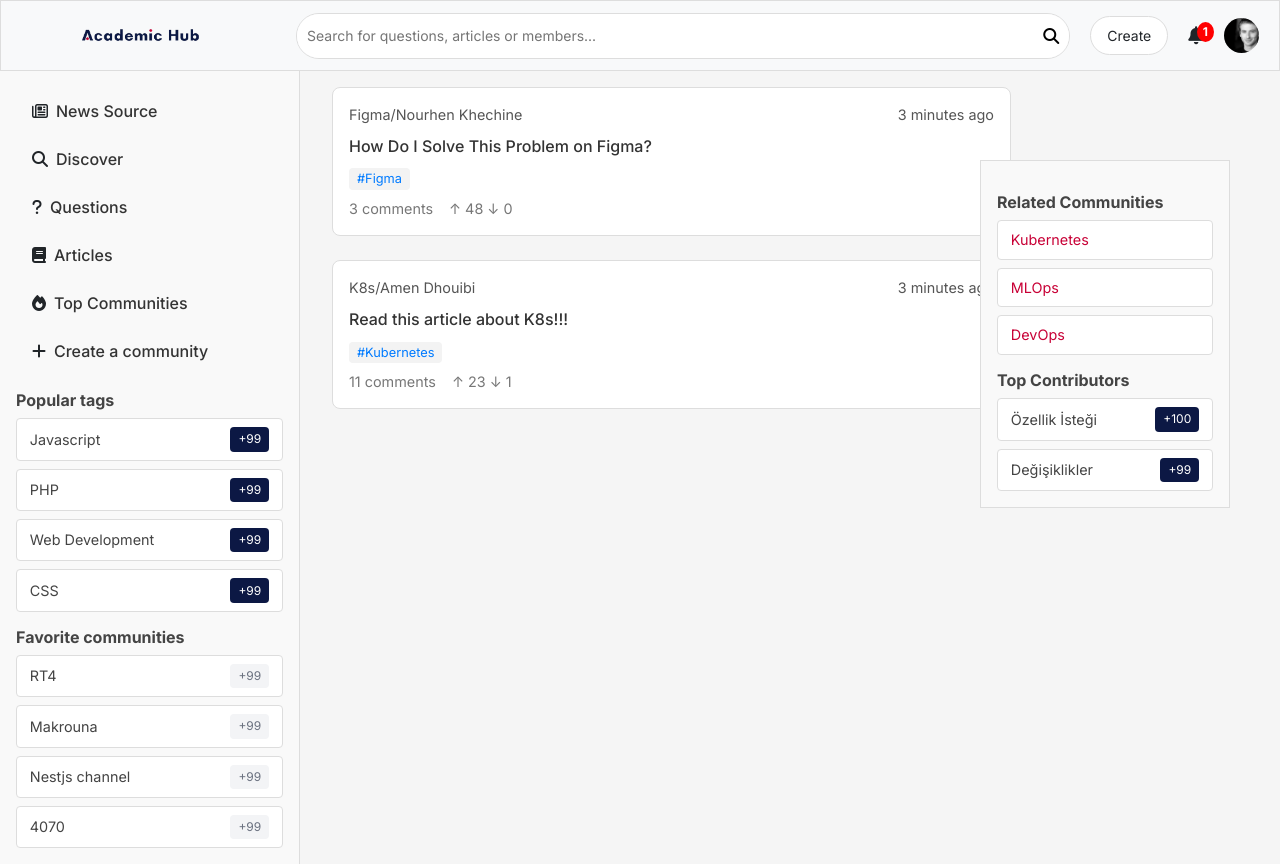
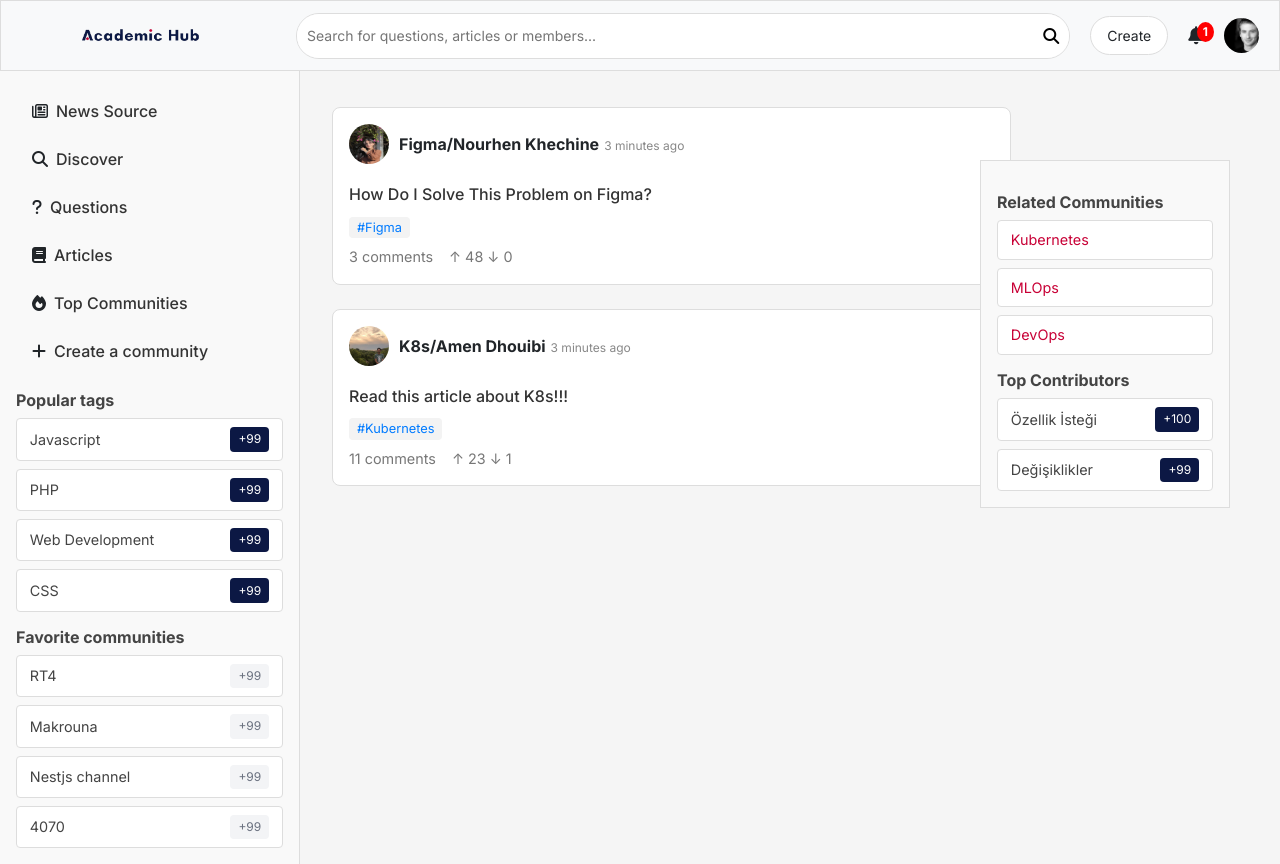
Before and after one commit to NA5KO/Academic_Hub, an Angular app in the folder frontend-app/: page / in a window 1280 px wide. Built offline with nearby package versions, Linux system fonts and the light colour scheme.

Commit message:
some css edits

```diff
--- a/frontend-app/src/app/feed/posts/post-item/post-item.component.css
+++ b/frontend-app/src/app/feed/posts/post-item/post-item.component.css
@@ -10,9 +10,26 @@
 
     .post-header {
       display: flex;
-      justify-content: space-between;
-      font-size: 0.9rem;
-      color: #555;
+      align-items: center;
+      margin-bottom: 10px;
+    }
+
+    .post-header img {
+      width: 40px;
+      height: 40px;
+      border-radius: 50%;
+      margin-right: 10px;
+    }
+
+    .post-header .username {
+      font-weight: bold;
+      font-size: 16px;
+    }
+
+    .post-header .time {
+      font-size: 12px;
+      color: #888888;
+      margin-left: 5px;
     }
 
     .post-content {
--- a/frontend-app/src/app/feed/posts/post-item/post-item.component.html
+++ b/frontend-app/src/app/feed/posts/post-item/post-item.component.html
@@ -1,7 +1,10 @@
 <div class="post-item" (click)="goToPostDetails(post.id)">
   <div class="post-header">
-    <div class="author">{{ post.author }}</div>
-    <div class="time">{{ post.time }}</div>
+    <img src={{post.image}} alt="User avatar" />
+    <div>
+      <span class="username">{{ post.author }}</span>
+      <span class="time">{{ post.time }}</span>
+    </div>
   </div>
   <div class="post-content">
     <p>{{ post.content }}</p>
--- a/frontend-app/src/app/feed/posts/post-list/post-list.component.css
+++ b/frontend-app/src/app/feed/posts/post-list/post-list.component.css
@@ -6,4 +6,5 @@
     margin: 0 auto;
     max-width: 1000px;
     box-sizing: border-box;
+    margin-top: 20px;
   }
--- a/frontend-app/src/app/feed/posts/post-list/post-list.component.ts
+++ b/frontend-app/src/app/feed/posts/post-list/post-list.component.ts
@@ -9,6 +9,7 @@
   posts = [
     {
       id: 1,
+      image: '../../../../assets/nourhen.jpg',
       author: 'Figma/Nourhen Khechine',
       time: '3 minutes ago',
       content: 'How Do I Solve This Problem on Figma?',
@@ -19,6 +20,7 @@
     },
     {
       id: 2,
+      image: '../../../../assets/amine.jpg',
       author: 'K8s/Amen Dhouibi',
       time: '3 minutes ago',
       content: 'Read this article about K8s!!!',
```
